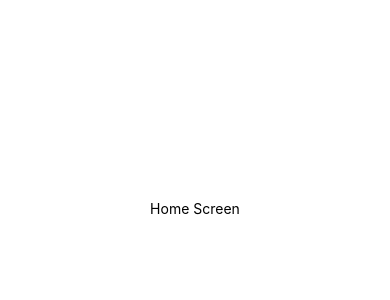
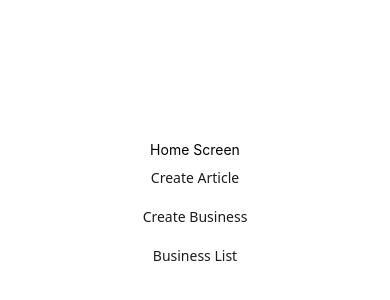
Before and after one commit to mritunjaysaha/assignment-react-native, a React Native app: screen / in a window 390 px wide. Shown: the part 214-514 px from the top of the page. Built offline with nearby package versions, Linux system fonts and the light colour scheme.

Commit message:
feat: added routing for screens

```diff
--- /dev/null
+++ b/src/components/RouteButton/RouteButton.tsx
@@ -0,0 +1,21 @@
+import {Text} from '@react-navigation/elements';
+import {Pressable, PressableProps} from 'react-native';
+import {FC} from 'react';
+
+type RouteButtonProps = PressableProps & {
+  routeName: string;
+};
+
+export const RouteButton: FC<RouteButtonProps> = ({routeName, ...rest}) => {
+  return (
+    <Pressable
+      {...rest}
+      style={({pressed}) => ({
+        backgroundColor: pressed ? '#ddd' : '#fff',
+        padding: 10,
+        borderRadius: 5,
+      })}>
+      <Text>{routeName}</Text>
+    </Pressable>
+  );
+};
--- a/src/navigation/AppNavigator.tsx
+++ b/src/navigation/AppNavigator.tsx
@@ -16,9 +16,6 @@ export const AppNavigator = () => {
         screenOptions={{
           headerShown: false,
           animation: 'slide_from_right',
-          contentStyle: {
-            backgroundColor: 'white',
-          },
         }}>
         <Stack.Screen name={ROUTES.home} component={HomeScreen} />
         <Stack.Screen
--- a/src/screens/HomeScreen.tsx
+++ b/src/screens/HomeScreen.tsx
@@ -1,9 +1,33 @@
 import {StyleSheet, Text, View} from 'react-native';
+import {RouteButton} from '../components/RouteButton/RouteButton';
+import {useNavigation} from '@react-navigation/native';
+import {ROUTES} from './../constants/routes';
 
 export const HomeScreen = () => {
+  const navigation = useNavigation();
+
+  const onPressCreateArticle = () => {
+    navigation.navigate(ROUTES.createArticle);
+  };
+
+  const onPressCreateBusiness = () => {
+    navigation.navigate(ROUTES.createBusiness);
+  };
+
+  const onPressBusinessList = () => {
+    navigation.navigate(ROUTES.createBusiness);
+  };
+
   return (
     <View style={styles.container}>
       <Text>Home Screen</Text>
+
+      <RouteButton routeName="Create Article" onPress={onPressCreateArticle} />
+      <RouteButton
+        routeName="Create Business"
+        onPress={onPressCreateBusiness}
+      />
+      <RouteButton routeName="Business List" onPress={onPressBusinessList} />
     </View>
   );
 };
```
